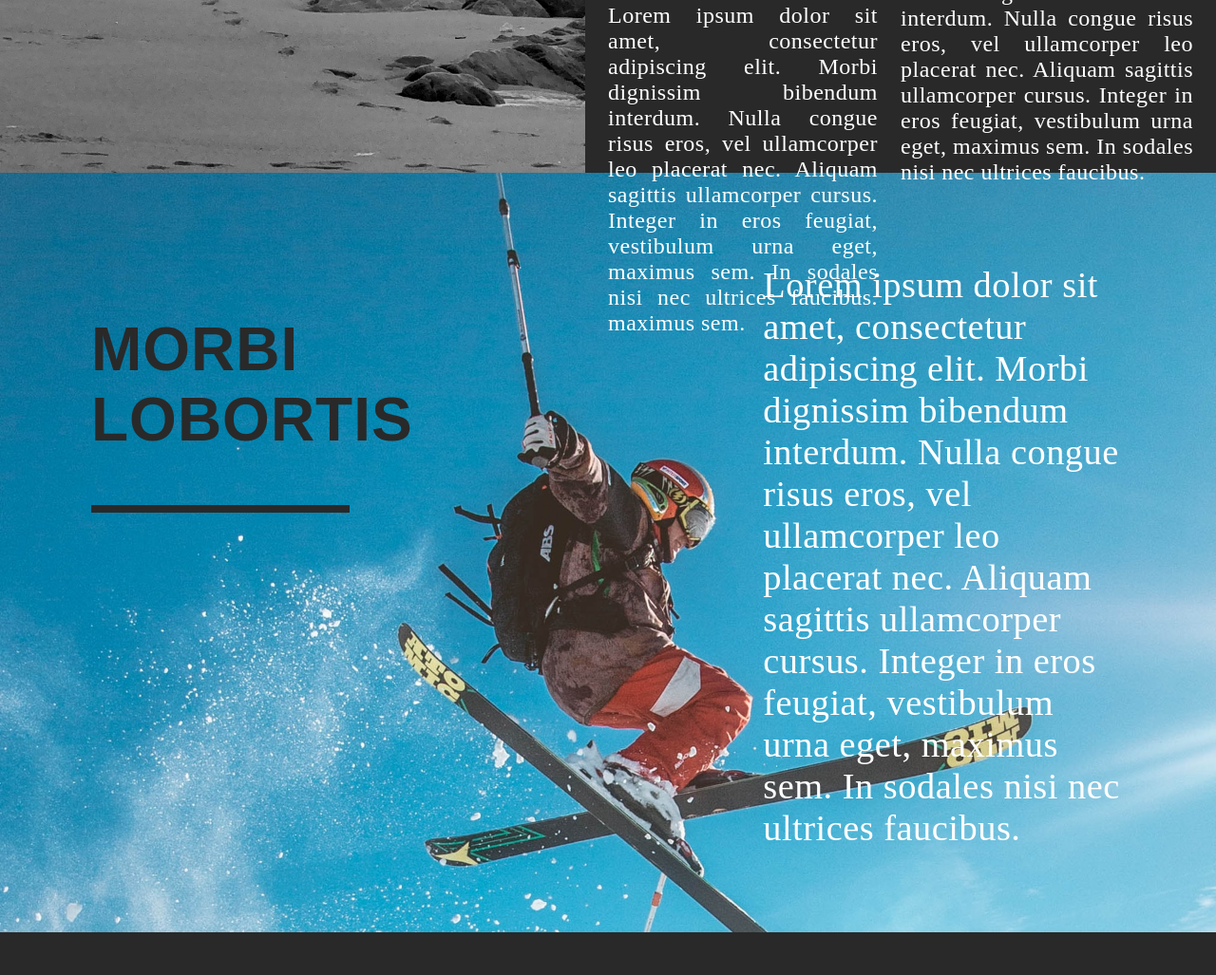
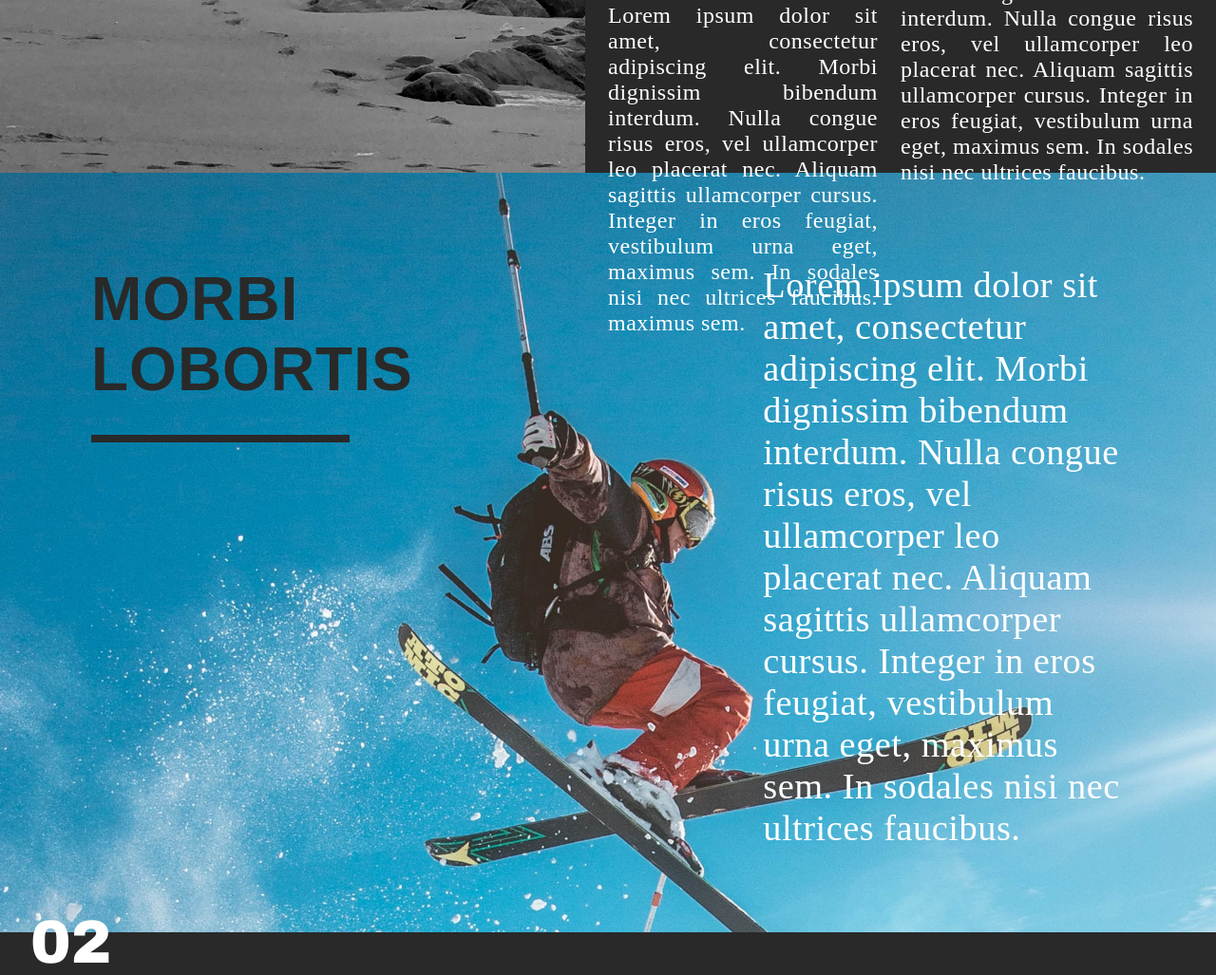
Before and after one commit to evanhzg/magazine-template, a website: page src/index.html in a window 1280 px wide. Shown: the part 1418-2445 px from the top of the page at 95% size. Before the commit the page ends 2400 px from the top, so only its background shows below. Drawn offline with nearby package versions, Linux system fonts and the light colour scheme; files that its build step writes are made by us from their sources.

Commit message:
added article 02 digit

```diff
--- a/src/index.html
+++ b/src/index.html
@@ -36,11 +36,14 @@
 
 <!--  ART02 / SCREEN 03  -->
     <section id="art__02">
-        <div id="art__02__title">
-            <h2 class="art__body__header">Morbi lobortis</h2>
-            <div class="divider"></div>
+        <div id="art__02__body">
+            <div id="art__02__title">
+                <h2 class="art__body__header">Morbi lobortis</h2>
+                <div class="divider"></div>
+            </div>
+            <p>Lorem ipsum dolor sit amet, consectetur adipiscing elit. Morbi dignissim bibendum interdum. Nulla congue risus eros, vel ullamcorper leo placerat nec. Aliquam sagittis ullamcorper cursus. Integer in eros feugiat, vestibulum urna eget, maximus sem. In sodales nisi nec ultrices faucibus.</p>
         </div>
-        <p>Lorem ipsum dolor sit amet, consectetur adipiscing elit. Morbi dignissim bibendum interdum. Nulla congue risus eros, vel ullamcorper leo placerat nec. Aliquam sagittis ullamcorper cursus. Integer in eros feugiat, vestibulum urna eget, maximus sem. In sodales nisi nec ultrices faucibus.</p>
+        <h3>02</h3>
     </section>
 </main>
 
--- a/src/sass/style.scss
+++ b/src/sass/style.scss
@@ -126,22 +126,30 @@ p {
 
   & > * {
     width: 50vw;
-    height: calc(100vh - 2em);
+    height: calc(100vh - 3em);
   }
 }
 
 #art__02 {
   display: flex;
+  flex-direction: column;
   justify-content: space-between;
+
+  padding: 2em;
 
   background-image: url("../assets/art02-bg.jpg");
   background-size: cover;
   background-position: center;
-  height: calc(100vh - 12em);
+  height: calc(100vh - 4em);
 
+  * {
     margin: 0;
-  padding: 6em;
+  }
+  #art__02__body {
+    display: flex;
+    justify-content: space-between;
 
+    padding: 4em;
 
     > * {
       max-width: 50%;
@@ -155,9 +163,14 @@ p {
 
     :nth-child(1) {
       color: #292929;
+      display: flex;
+      flex-direction: column;
+      gap: 2em;
+
       div {
         background-color: #292929;
         width: 50%;
+      }
     }
   }
 }
```
Lines whose indentation alone changed are shown as unchanged.
